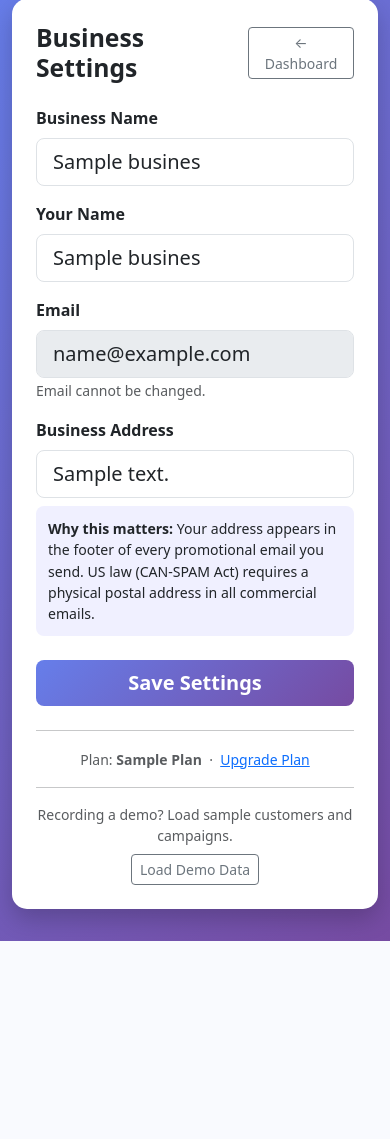
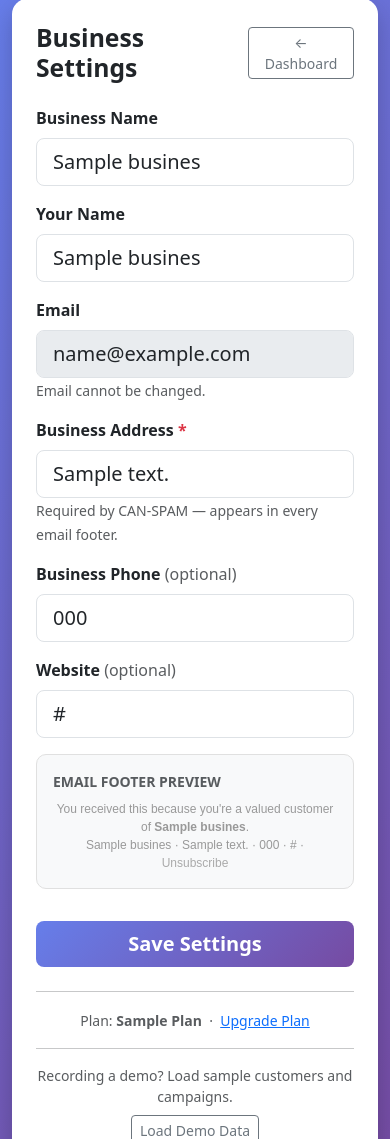
Before and after one commit to VinodVen/growthai, a Python web app: template templates/settings.html in a window 390 px wide. Shown: the part 33-1172 px from the top of the page. Before the commit the page ends 974 px from the top, so only its background shows below. Run offline with Jinja, Linux system fonts and the light colour scheme; the template is opened without the code that fills it: most values are stand-ins (such as "Sample title", 1, 10 or a date in 2020).

Commit message:
Add phone and website to business profile and email footer
- Business can set address, phone, website in Settings
- All three appear in every email footer automatically
- Live preview in Settings shows what the footer will look like
- New columns added via startup migration

Co-Authored-By: Claude Sonnet 4.6 <noreply@anthropic.com>

```diff
--- a/templates/settings.html
+++ b/templates/settings.html
@@ -58,13 +58,37 @@
                 </div>
 
                 <div class="mb-3">
-                    <label class="form-label fw-bold">Business Address</label>
+                    <label class="form-label fw-bold">Business Address <span class="text-danger">*</span></label>
                     <input type="text" class="form-control form-control-lg" name="address"
                         value="{{ business.address or '' }}"
-                        placeholder="e.g. 123 Main St, Dallas, TX 75001">
-                    <div class="address-tip mt-2">
-                        <strong>Why this matters:</strong> Your address appears in the footer of every promotional email you send.
-                        US law (CAN-SPAM Act) requires a physical postal address in all commercial emails.
+                        placeholder="e.g. 123 Main St, Dallas, TX 75001"
+                        id="addr">
+                    <small class="text-muted">Required by CAN-SPAM — appears in every email footer.</small>
+                </div>
+
+                <div class="mb-3">
+                    <label class="form-label fw-bold">Business Phone <span class="text-muted fw-normal">(optional)</span></label>
+                    <input type="text" class="form-control form-control-lg" name="phone"
+                        value="{{ business.phone or '' }}"
+                        placeholder="e.g. (214) 555-1234"
+                        id="phone">
+                </div>
+
+                <div class="mb-3">
+                    <label class="form-label fw-bold">Website <span class="text-muted fw-normal">(optional)</span></label>
+                    <input type="text" class="form-control form-control-lg" name="website"
+                        value="{{ business.website or '' }}"
+                        placeholder="e.g. www.yourbusiness.com"
+                        id="website">
+                </div>
+
+                <!-- Email Footer Preview -->
+                <div class="mb-4 p-3" style="background:#f8f9fa; border-radius:10px; border:1px solid #e0e0e0;">
+                    <small class="text-muted fw-bold d-block mb-2">EMAIL FOOTER PREVIEW</small>
+                    <div style="text-align:center; color:#999; font-size:12px; font-family:Arial,sans-serif;">
+                        You received this because you're a valued customer of <strong id="prev-name">{{ business.business_name }}</strong>.<br>
+                        <span id="prev-footer">{{ business.business_name }}{% if business.address %} · {{ business.address }}{% endif %}{% if business.phone %} · {{ business.phone }}{% endif %}{% if business.website %} · {{ business.website }}{% endif %}</span>
+                        · <span style="color:#aaa;">Unsubscribe</span>
                     </div>
                 </div>
 
```
Also changed, not shown: main.py (+29 -8 lines).
